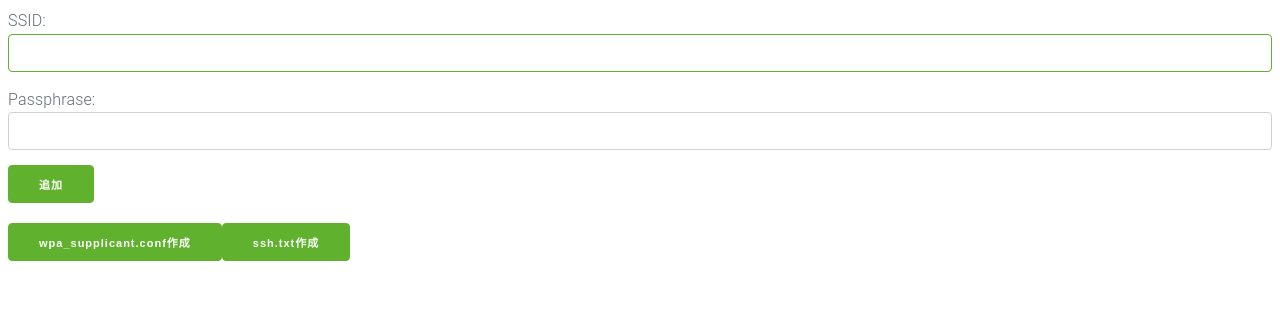
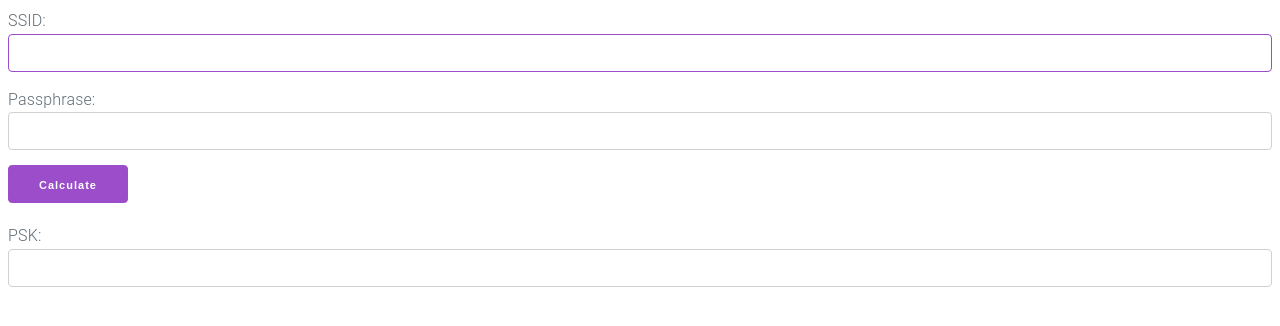
Before and after one commit to mascii/vue-wpa-supplicant-conf, a Vue app: page / in a window 1280 px wide. Shown: the top 326 px of the page. Built offline with nearby package versions, Linux system fonts and the light colour scheme.

Commit message:
PSKを計算して表示するツールに作り変えた

```diff
--- a/src/App.vue
+++ b/src/App.vue
@@ -1,23 +1,11 @@
 <template>
   <div>
-    <form @submit="addItem" autocomplete="off">
+    <form @submit="calculate" autocomplete="off">
       SSID: <input type="text" name="newSSID" ref="ssid">
       Passphrase: <input type="password" name="newPassphrase">
-      <button type="submit">追加</button>
+      <button type="submit">Calculate</button>
     </form>
-    <ul>
-      <li v-for="item in items">
-        SSID: {{ item.id }},
-        Security: <span :class="{ 'sec-weak' : item.psk.length === 0 }">{{ (item.psk.length > 0) ? 'WPA2' : 'None' }}</span>
-        <button @click="deleteItem(item)" class="button-small button-red">削除</button>
-      </li>
-    </ul>
-    <a :href="urlWPA" @click="downloadWPA" download="wpa_supplicant.conf">
-      <button>wpa_supplicant.conf作成</button>
-    </a>
-    <a :href="urlSSH" @click="downloadSSH" download="ssh.txt">
-      <button>ssh.txt作成</button>
-    </a>
+    PSK: <input type="text" v-model="psk" ref="psk" readonly="readonly">
   </div>
 </template>
 
@@ -27,85 +15,27 @@ import PBKDF2 from 'crypto-js/pbkdf2';
 export default {
   data() {
     return {
-      items: [],
-      urlWPA: '#',
-      urlSSH: '#',
+      psk: '',
     };
-  },
-  beforeMount() {
-    this.updateUrlWPA();
-    if (!window.navigator.msSaveBlob) {
-      this.urlSSH = window.URL.createObjectURL(this.makeBlob(''));
-    }
   },
   mounted() {
     this.$refs.ssid.focus();
   },
   methods: {
-    addItem(e) {
+    calculate(e) {
       e.preventDefault();
 
       const newSSID = e.target.newSSID.value;
       const newPassphrase = e.target.newPassphrase.value;
 
-      if (newSSID.length === 0) return;
+      if (newSSID.length === 0 || newPassphrase.length === 0) return;
 
-      this.items.push({
-        id: newSSID,
-        psk: newPassphrase.length !== 0 ? PBKDF2(newPassphrase, newSSID, { keySize: 8, iterations: 4096 }).toString() : '',
-      });
-      this.updateUrlWPA();
-
-      e.target.newSSID.value = '';
-      e.target.newPassphrase.value = '';
-      e.target.newSSID.focus();
+      this.psk = PBKDF2(newPassphrase, newSSID, { keySize: 8, iterations: 4096 }).toString();
     },
-    deleteItem(item) {
-      const index = this.items.indexOf(item);
-      this.items.splice(index, 1);
-      this.updateUrlWPA();
-    },
-    makeConfig() {
-      let config = 'country=JP\n';
-      config += 'ctrl_interface=DIR=/var/run/wpa_supplicant GROUP=netdev\n';
-      config += 'update_config=1\n';
-
-      config += this.items.map((item) => {
-        let network = 'network={\n';
-        network += `    ssid="${item.id}"\n`;
-        if (item.psk.length > 0) {
-          network += `    psk=${item.psk}\n`;
-        } else {
-          network += '    key_mgmt=NONE\n';
-        }
-        network += '}';
-        return network;
-      }).join('\n');
-
-      return config;
-    },
-    updateUrlWPA() {
-      if (!window.navigator.msSaveBlob) {
-        const content = this.makeConfig();
-        this.urlWPA = window.URL.createObjectURL(this.makeBlob(content));
-      }
-    },
-    downloadWPA() {
-      if (window.navigator.msSaveBlob) {
-        const fileName = 'wpa_supplicant.conf';
-        const content = this.makeConfig();
-        window.navigator.msSaveBlob(this.makeBlob(content), fileName);
-      }
-    },
-    downloadSSH() {
-      if (window.navigator.msSaveBlob) {
-        const fileName = 'ssh.txt';
-        window.navigator.msSaveBlob(this.makeBlob(''), fileName);
-      }
-    },
-    makeBlob(content) {
-      return new Blob([content], { type: 'text/plain' });
-    },
+  },
+  updated() {
+    this.$refs.psk.focus();
+    this.$refs.psk.setSelectionRange(0, 64);
   },
 };
 </script>
--- a/src/style.scss
+++ b/src/style.scss
@@ -1,31 +1,9 @@
-$color-primary: #60B22E;
 @import '~milligram/src/milligram.sass';
-$color-rasp-red :#D6264F;
 
 button {
   text-transform: none;
 }
 
-.button-small {
-  font-size: .8rem;
-  height: 2.8rem;
-  line-height: 2.8rem;
-  padding: 0 1.5rem;
-}
-
-.button-red {
-  background-color: $color-rasp-red;
-  border: $color-rasp-red;
-}
-
-.sec-weak {
-  color: $color-rasp-red;
-}
-
-ul, form {
+form {
   margin-bottom: 1rem;
 }
-
-li {
-  margin-bottom: 0;
-}
```
